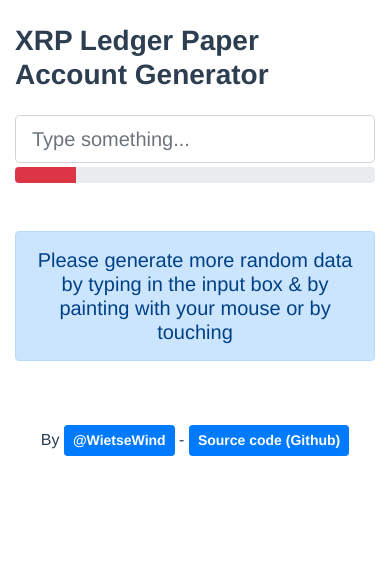
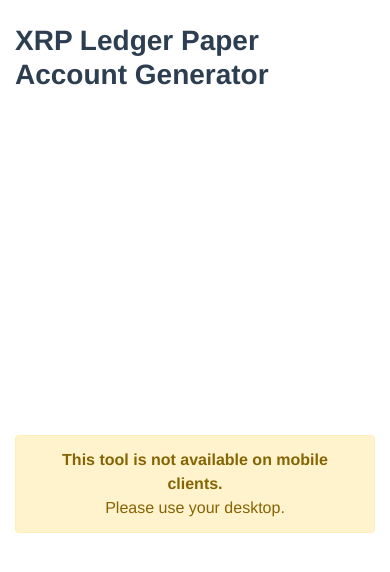
Before and after one commit to WietseWind/XRP-Paper-Account, a Vue app: page / in a window 390 px wide. Shown: the top 572 px of the page. Built offline with nearby package versions, Linux system fonts and the light colour scheme; what vue-clipboard2 would draw is missing.

Commit message:
Do not track movement on disabled element

```diff
--- a/src/App.vue
+++ b/src/App.vue
@@ -1,8 +1,21 @@
 <template>
   <div id="app" class="container pt-4 pb-3">
+    <code class="text-muted inputData">{{ entropyInput.split('').reverse().join('').toUpperCase() }}</code>
+    <i v-for="(k, i) in coords.split('&')" v-bind:key="i" :style="{left: k.split('.')[0] + 'px', top: k.split('.')[1] + 'px'}"></i>
+    <div class="row h-100">
+      <div class="col-12 h-100">
         <h3>
           <b>XRP Ledger Paper Account Generator</b>
         </h3>
+      </div>
+      <div class="d-block d-md-none col-12">
+        <div class="alert alert-warning text-center mt-3">
+          <b>This tool is not available on mobile clients.</b>
+          <br />
+          Please use your desktop.
+        </div>
+      </div>
+      <div class="d-none d-md-block col-12 h-100">
         <div class="input-group input-group-lg mt-4">
           <input
             @focus="isTyping = true"
@@ -17,19 +30,19 @@
         <div class="progress mt-1 mb-2">
           <div class="progress-bar" :class="progressColor" role="progressbar" :style="{width: progress + '%'}" :ariaValuenow="progress" aria-valuemin="0" aria-valuemax="100"></div>
         </div>
-    <code class="text-muted inputData">{{ entropyInput.split('').reverse().join('').toUpperCase() }}</code>
         <!-- <pre>{{ isTyping }}</pre> -->
         <!-- <pre>{{ isDrawing }}</pre> -->
-    <div v-if="progressColor === 'bg-danger'" class="alert alert-primary text-center h5 mt-5 py-3">
-      Please generate more random data by typing in the input box &amp; by painting with your mouse or by touching
+        <div v-if="progressColor === 'bg-danger'" class="alert alert-primary text-center h5 mt-5 py-3" style="z-index: -10">
+          Please generate more random data by typing in the input box &amp; by painting with your mouse or by touching (tablet/touch PC)
         </div>
         <Generate :entropyString="entropyInput" v-if="progressColor !== 'bg-danger'" />
-    <i v-for="(k, i) in coords.split('&')" v-bind:key="i" :style="{left: k.split('.')[0] + 'px', top: k.split('.')[1] + 'px'}"></i>
 
         <div class="mt-5 pt-3">
           <div class="text-center">
             By <a class="btn btn-primary btn-sm py-1" href="https://twitter.com/WietseWind" target="_blank"><b>@WietseWind</b></a>
             - <a class="btn btn-primary btn-sm py-1" href="https://github.com/WietseWind/XRP-Paper-Account" target="_blank"><b>Source code (Github)</b></a>
+          </div>
+        </div>
       </div>
     </div>
   </div>
@@ -85,8 +98,9 @@
     }
   },
   mounted () {
+    const noTarget = ['input', 'button', 'a', 'code']
     const start = e => {
-      if (['input', 'button', 'a'].indexOf(e.target.tagName.toLowerCase()) < 0) {
+      if (noTarget.indexOf(e.target.tagName.toLowerCase()) < 0) {
         this.isDrawing = true
         if (!this.isTyping) {
           document.querySelector('body').style.touchAction = 'none'
@@ -101,7 +115,7 @@
       this.calcEntropy()
     }
     const move = e => {
-      if (this.isDrawing && !this.isTyping) {
+      if (this.isDrawing && !this.isTyping && noTarget.indexOf(e.target.tagName.toLowerCase()) < 0) {
         e.preventDefault()
 
         if (e.changedTouches) {
@@ -145,6 +159,9 @@
     -moz-osx-font-smoothing: grayscale;
     color: #2c3e50;
   }
+  div.container, div.row {
+    min-height: calc(100vh);
+  }
   i {
     border: 4px solid green;
     border-radius: 20px;
```
Lines whose indentation alone changed are shown as unchanged.
